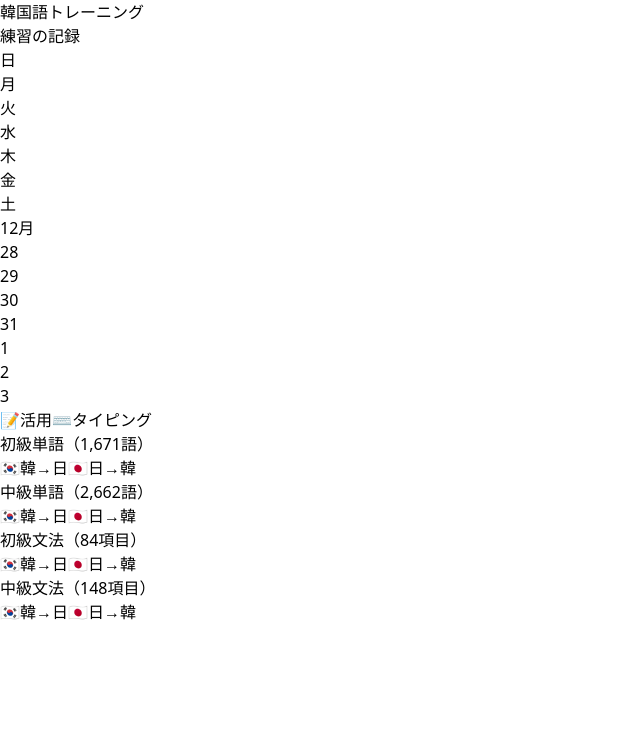
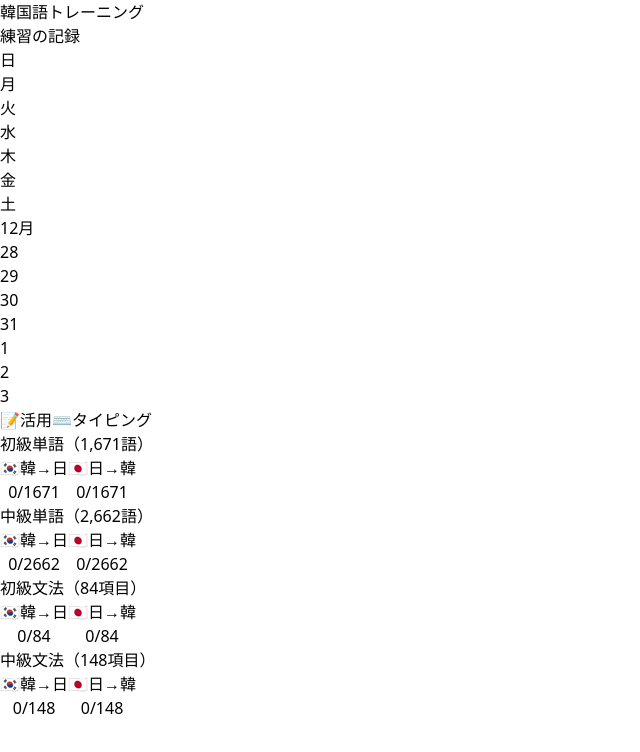
Before and after one commit to thekiai/word-katsuyou, a React (Vite) app: page / in a window 1280 px wide. Shown: the top 752 px of the page, without its empty margins (0-640 px from the left). Built offline with nearby package versions, Linux system fonts and the light colour scheme.

Commit message:
トップページのカードに進捗バーを表示

```diff
--- a/src/App.tsx
+++ b/src/App.tsx
@@ -11,12 +11,55 @@ import { VerbEntry, ConjugationType, AnswerResult } from './types';
 import { loadVerbs } from './utils/parseCSV';
 import { CONJUGATION_FIELDS } from './constants';
 import { useVerbProgress } from './hooks/useVerbProgress';
+import { useHomeProgress, ProgressInfo } from './hooks/useHomeProgress';
 import './App.css';
+
+// 進捗バー付きのナビカードコンポーネント
+const NavCard = ({
+  onClick,
+  emoji,
+  label,
+  total,
+  learning,
+  young,
+  relearning,
+  mature,
+}: {
+  onClick: () => void;
+  emoji: string;
+  label: string;
+} & ProgressInfo) => {
+  const learned = learning + young + relearning + mature;
+  const pct = (n: number) => total > 0 ? (n / total) * 100 : 0;
+  return (
+    <button
+      onClick={onClick}
+      className="flex flex-col items-center justify-center p-4 bg-white rounded-xl shadow-sm border border-gray-200 hover:shadow-md transition-shadow"
+    >
+      <span className="text-2xl mb-1">{emoji}</span>
+      <span className="font-medium text-gray-800 text-sm">{label}</span>
+      <div className="w-full mt-2">
+        <div className="w-full bg-gray-200 rounded-full h-1.5 overflow-hidden">
+          <div className="h-full flex">
+            <div className="bg-orange-400" style={{ width: `${pct(learning)}%` }} />
+            <div className="bg-blue-400" style={{ width: `${pct(young)}%` }} />
+            <div className="bg-red-400" style={{ width: `${pct(relearning)}%` }} />
+            <div className="bg-green-500" style={{ width: `${pct(mature)}%` }} />
+          </div>
+        </div>
+        <div className="text-[10px] text-gray-400 mt-0.5 text-center">
+          {learned}/{total}
+        </div>
+      </div>
+    </button>
+  );
+};
 
 function App() {
   const navigate = useNavigate();
   const location = useLocation();
   const { isLoading: verbProgressLoading, getVerbCount, incrementVerbCount, getPracticeDates, getStreakDays } = useVerbProgress();
+  const homeProgress = useHomeProgress();
 
   // 画面遷移時にスクロール位置をリセット
   useEffect(() => {
@@ -291,20 +334,8 @@ function App() {
           <div className="mb-3">
             <p className="text-xs text-gray-500 mb-2 px-1">初級単語（1,671語）</p>
             <div className="grid grid-cols-2 gap-3">
-              <button
-                onClick={() => navigate('/words')}
-                className="flex flex-col items-center justify-center p-4 bg-white rounded-xl shadow-sm border border-gray-200 hover:shadow-md transition-shadow"
-              >
-                <span className="text-2xl mb-1">🇰🇷</span>
-                <span className="font-medium text-gray-800 text-sm">韓→日</span>
-              </button>
-              <button
-                onClick={() => navigate('/words-reverse')}
-                className="flex flex-col items-center justify-center p-4 bg-white rounded-xl shadow-sm border border-gray-200 hover:shadow-md transition-shadow"
-              >
-                <span className="text-2xl mb-1">🇯🇵</span>
-                <span className="font-medium text-gray-800 text-sm">日→韓</span>
-              </button>
+              <NavCard onClick={() => navigate('/words')} emoji="🇰🇷" label="韓→日" {...homeProgress.wordsKoJa} />
+              <NavCard onClick={() => navigate('/words-reverse')} emoji="🇯🇵" label="日→韓" {...homeProgress.wordsJaKo} />
             </div>
           </div>
 
@@ -312,20 +343,8 @@ function App() {
           <div className="mb-4">
             <p className="text-xs text-gray-500 mb-2 px-1">中級単語（2,662語）</p>
             <div className="grid grid-cols-2 gap-3">
-              <button
-                onClick={() => navigate('/words-intermediate')}
-                className="flex flex-col items-center justify-center p-4 bg-white rounded-xl shadow-sm border border-gray-200 hover:shadow-md transition-shadow"
-              >
-                <span className="text-2xl mb-1">🇰🇷</span>
-                <span className="font-medium text-gray-800 text-sm">韓→日</span>
-              </button>
-              <button
-                onClick={() => navigate('/words-intermediate-reverse')}
-                className="flex flex-col items-center justify-center p-4 bg-white rounded-xl shadow-sm border border-gray-200 hover:shadow-md transition-shadow"
-              >
-                <span className="text-2xl mb-1">🇯🇵</span>
-                <span className="font-medium text-gray-800 text-sm">日→韓</span>
-              </button>
+              <NavCard onClick={() => navigate('/words-intermediate')} emoji="🇰🇷" label="韓→日" {...homeProgress.wordsIntKoJa} />
+              <NavCard onClick={() => navigate('/words-intermediate-reverse')} emoji="🇯🇵" label="日→韓" {...homeProgress.wordsIntJaKo} />
             </div>
           </div>
 
@@ -333,20 +352,8 @@ function App() {
           <div className="mb-3">
             <p className="text-xs text-gray-500 mb-2 px-1">初級文法（84項目）</p>
             <div className="grid grid-cols-2 gap-3">
-              <button
-                onClick={() => navigate('/grammar-beginner')}
-                className="flex flex-col items-center justify-center p-4 bg-white rounded-xl shadow-sm border border-gray-200 hover:shadow-md transition-shadow"
-              >
-                <span className="text-2xl mb-1">🇰🇷</span>
-                <span className="font-medium text-gray-800 text-sm">韓→日</span>
-              </button>
-              <button
-                onClick={() => navigate('/grammar-beginner-reverse')}
-                className="flex flex-col items-center justify-center p-4 bg-white rounded-xl shadow-sm border border-gray-200 hover:shadow-md transition-shadow"
-              >
-                <span className="text-2xl mb-1">🇯🇵</span>
-                <span className="font-medium text-gray-800 text-sm">日→韓</span>
-              </button>
+              <NavCard onClick={() => navigate('/grammar-beginner')} emoji="🇰🇷" label="韓→日" {...homeProgress.grammarBegKoJa} />
+              <NavCard onClick={() => navigate('/grammar-beginner-reverse')} emoji="🇯🇵" label="日→韓" {...homeProgress.grammarBegJaKo} />
             </div>
           </div>
 
@@ -354,20 +361,8 @@ function App() {
           <div>
             <p className="text-xs text-gray-500 mb-2 px-1">中級文法（148項目）</p>
             <div className="grid grid-cols-2 gap-3">
-              <button
-                onClick={() => navigate('/grammar-intermediate')}
-                className="flex flex-col items-center justify-center p-4 bg-white rounded-xl shadow-sm border border-gray-200 hover:shadow-md transition-shadow"
-              >
-                <span className="text-2xl mb-1">🇰🇷</span>
-                <span className="font-medium text-gray-800 text-sm">韓→日</span>
-              </button>
-              <button
-                onClick={() => navigate('/grammar-intermediate-reverse')}
-                className="flex flex-col items-center justify-center p-4 bg-white rounded-xl shadow-sm border border-gray-200 hover:shadow-md transition-shadow"
-              >
-                <span className="text-2xl mb-1">🇯🇵</span>
-                <span className="font-medium text-gray-800 text-sm">日→韓</span>
-              </button>
+              <NavCard onClick={() => navigate('/grammar-intermediate')} emoji="🇰🇷" label="韓→日" {...homeProgress.grammarIntKoJa} />
+              <NavCard onClick={() => navigate('/grammar-intermediate-reverse')} emoji="🇯🇵" label="日→韓" {...homeProgress.grammarIntJaKo} />
             </div>
           </div>
         </div>
--- /dev/null
+++ b/src/hooks/useHomeProgress.ts
@@ -0,0 +1,124 @@
+/**
+ * ホーム画面用の進捗情報を取得するフック
+ * 各学習モードの進捗率を軽量に読み込む
+ */
+
+import { useState, useEffect } from 'react';
+import { storage } from '../db/storage';
+import { CardProgress } from '../types/flashcard';
+
+export type ProgressInfo = {
+  total: number;
+  learning: number;    // 学習中 (orange)
+  young: number;       // 復習中 (blue)
+  relearning: number;  // 再学習 (red)
+  mature: number;      // 定着 (green)
+};
+
+type HomeProgress = {
+  isLoading: boolean;
+  wordsKoJa: ProgressInfo;
+  wordsJaKo: ProgressInfo;
+  wordsIntKoJa: ProgressInfo;
+  wordsIntJaKo: ProgressInfo;
+  grammarBegKoJa: ProgressInfo;
+  grammarBegJaKo: ProgressInfo;
+  grammarIntKoJa: ProgressInfo;
+  grammarIntJaKo: ProgressInfo;
+};
+
+const TOTALS = {
+  beginnerWords: 1671,
+  intermediateWords: 2662,
+  beginnerGrammar: 84,
+  intermediateGrammar: 148,
+};
+
+const STORAGE_KEYS = {
+  wordsKoJa: 'flashcard-progress',
+  wordsJaKo: 'reverse-flashcard-progress',
+  wordsIntKoJa: 'intermediate-flashcard-progress',
+  wordsIntJaKo: 'reverse-intermediate-flashcard-progress',
+  grammarBegKoJa: 'grammar-beginner-progress',
+  grammarBegJaKo: 'reverse-grammar-beginner-progress',
+  grammarIntKoJa: 'grammar-intermediate-progress',
+  grammarIntJaKo: 'reverse-grammar-intermediate-progress',
+};
+
+const calcStats = (progress: CardProgress[] | null, total: number): ProgressInfo => {
+  if (!progress) return { total, learning: 0, young: 0, relearning: 0, mature: 0 };
+
+  let learning = 0;
+  let young = 0;
+  let relearning = 0;
+  let mature = 0;
+
+  for (const p of progress) {
+    switch (p.state) {
+      case 'learning':
+        learning++;
+        break;
+      case 'relearning':
+        relearning++;
+        break;
+      case 'review':
+        if (p.interval >= 21) {
+          mature++;
+        } else {
+          young++;
+        }
+        break;
+    }
+  }
+
+  return { total, learning, young, relearning, mature };
+};
+
+const empty: ProgressInfo = { total: 0, learning: 0, young: 0, relearning: 0, mature: 0 };
+
+export function useHomeProgress(): HomeProgress {
+  const [data, setData] = useState<HomeProgress>({
+    isLoading: true,
+    wordsKoJa: empty,
+    wordsJaKo: empty,
+    wordsIntKoJa: empty,
+    wordsIntJaKo: empty,
+    grammarBegKoJa: empty,
+    grammarBegJaKo: empty,
+    grammarIntKoJa: empty,
+    grammarIntJaKo: empty,
+  });
+
+  useEffect(() => {
+    const load = async () => {
+      const [
+        wKJ, wJK, wiKJ, wiJK,
+        gbKJ, gbJK, giKJ, giJK,
+      ] = await Promise.all([
+        storage.getItem<CardProgress[]>(STORAGE_KEYS.wordsKoJa),
+        storage.getItem<CardProgress[]>(STORAGE_KEYS.wordsJaKo),
+        storage.getItem<CardProgress[]>(STORAGE_KEYS.wordsIntKoJa),
+        storage.getItem<CardProgress[]>(STORAGE_KEYS.wordsIntJaKo),
+        storage.getItem<CardProgress[]>(STORAGE_KEYS.grammarBegKoJa),
+        storage.getItem<CardProgress[]>(STORAGE_KEYS.grammarBegJaKo),
+        storage.getItem<CardProgress[]>(STORAGE_KEYS.grammarIntKoJa),
+        storage.getItem<CardProgress[]>(STORAGE_KEYS.grammarIntJaKo),
+      ]);
+
+      setData({
+        isLoading: false,
+        wordsKoJa: calcStats(wKJ, TOTALS.beginnerWords),
+        wordsJaKo: calcStats(wJK, TOTALS.beginnerWords),
+        wordsIntKoJa: calcStats(wiKJ, TOTALS.intermediateWords),
+        wordsIntJaKo: calcStats(wiJK, TOTALS.intermediateWords),
+        grammarBegKoJa: calcStats(gbKJ, TOTALS.beginnerGrammar),
+        grammarBegJaKo: calcStats(gbJK, TOTALS.beginnerGrammar),
+        grammarIntKoJa: calcStats(giKJ, TOTALS.intermediateGrammar),
+        grammarIntJaKo: calcStats(giJK, TOTALS.intermediateGrammar),
+      });
+    };
+    load();
+  }, []);
+
+  return data;
+}
```
